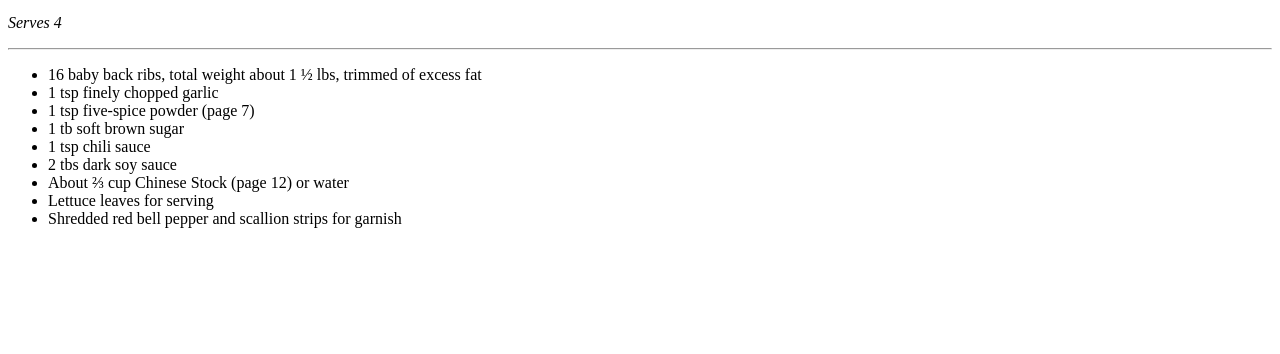
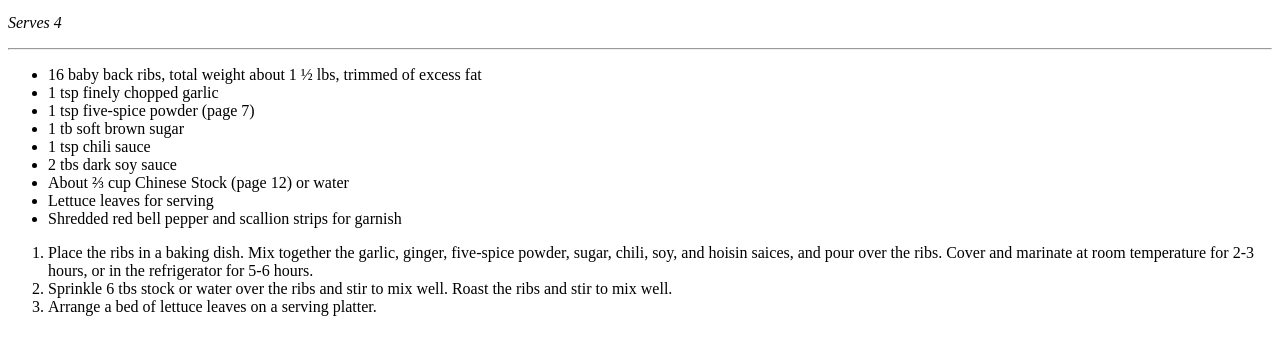
Before and after one commit to jeffhow/first, a plain HTML site: page index.html in a window 1280 px wide. Shown: the part 86-440 px from the top of the page. Drawn offline with Linux system fonts and the light colour scheme.

Commit message:
Update index.html

```diff
--- a/index.html
+++ b/index.html
@@ -17,3 +17,9 @@
   <li>Lettuce leaves for serving</li>
   <li>Shredded red bell pepper and scallion strips for garnish</li>
 </ul>
+
+<ol>
+  <li>Place the ribs in a baking dish. Mix together the garlic, ginger, five-spice powder, sugar, chili, soy, and hoisin saices, and pour over the ribs. Cover and marinate at room temperature for 2-3 hours, or in the refrigerator for 5-6 hours.</li>
+  <li>Sprinkle 6 tbs stock or water over the ribs and stir to mix well. Roast the ribs and stir to mix well.</li>
+  <li>Arrange a bed of lettuce leaves on a serving platter.</li>
+</ol>
```
